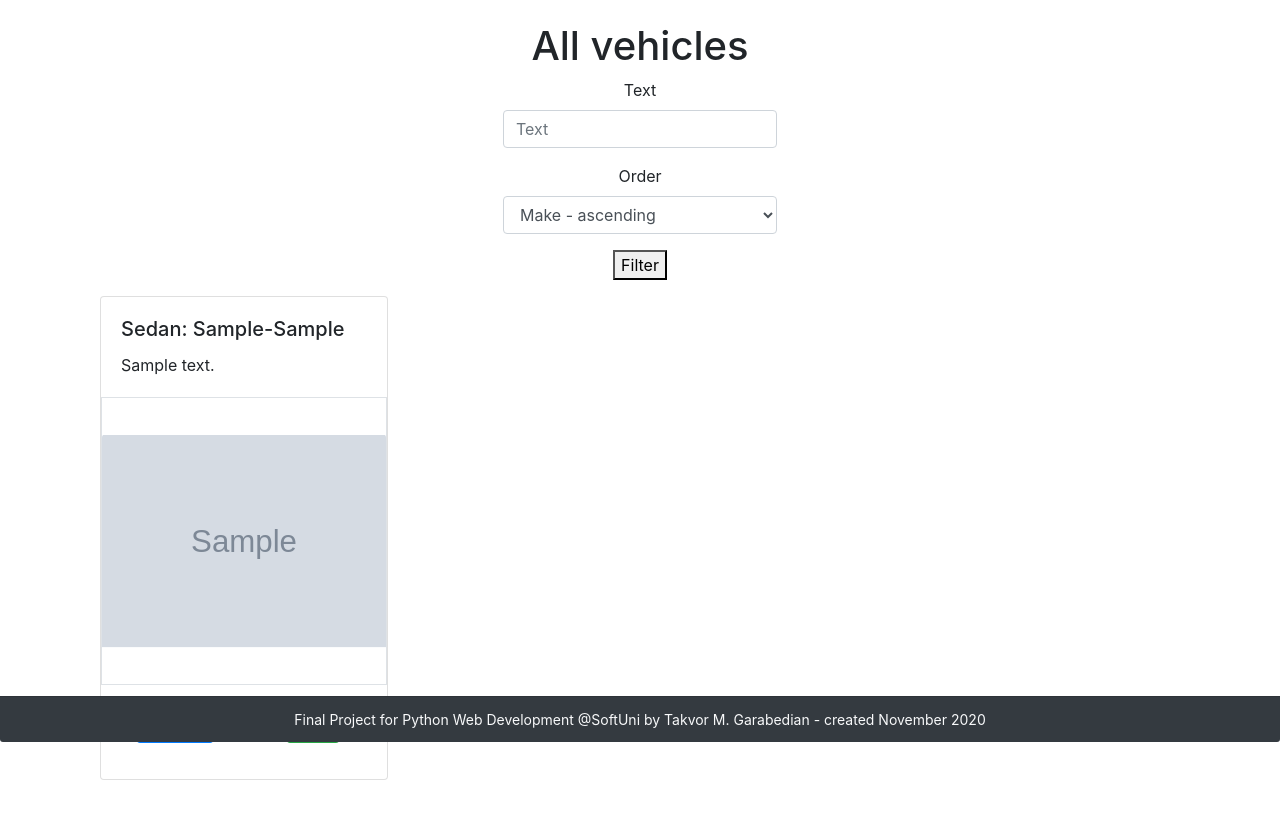
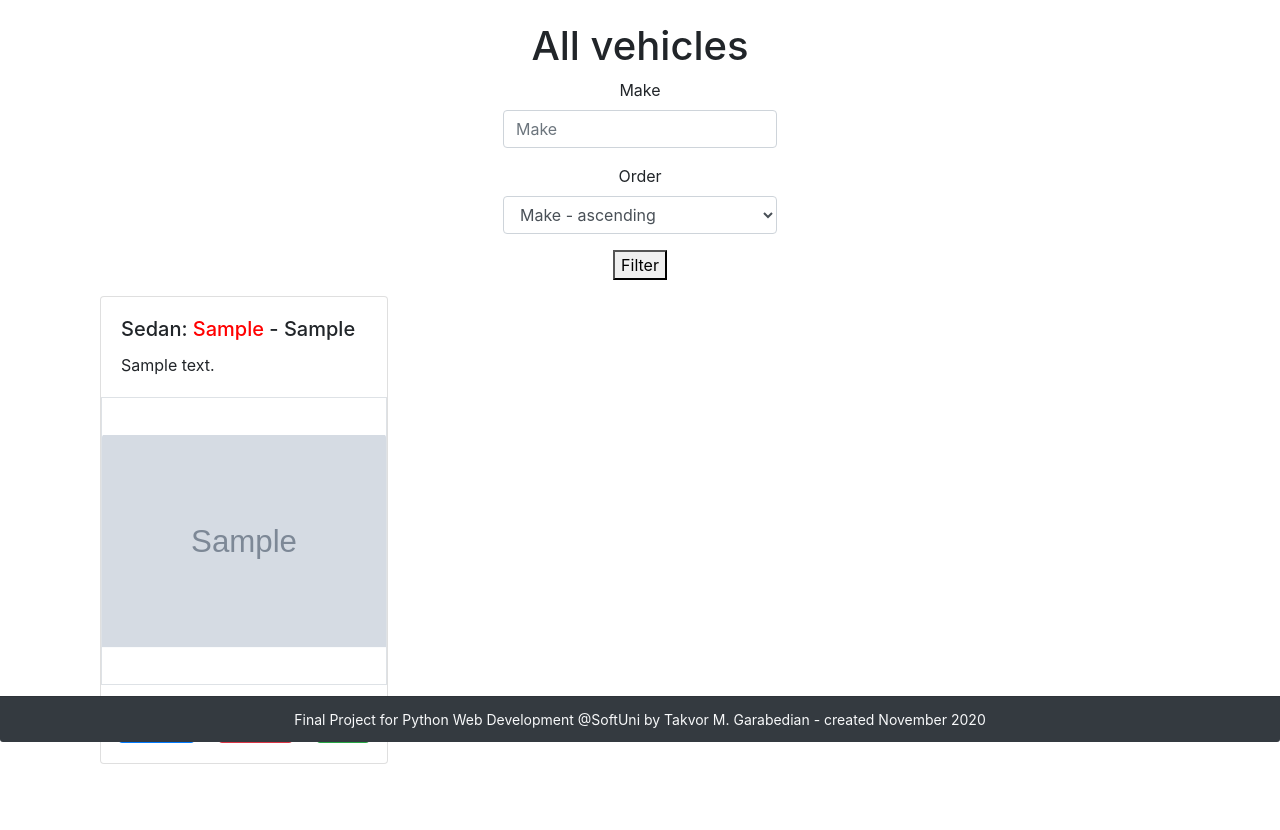
Before and after one commit to garabedian/AutoCry_Python_WEB_Final_Project, a Django app: page /item/ in a window 1280 px wide. Shown: the part 58-888 px from the top of the page. After the commit the page ends 822 px from the top, so only its background shows below. Run offline with Django 3.2, Linux system fonts and the light colour scheme; a user stored in the database is signed in; tables that the repository leaves empty hold one stand-in row (values such as "Sample post"); grey boxes marked "Sample" are stand-in pictures; some libraries are stand-ins or nearby versions.

Commit message:
playing around

```diff
--- a/main_app/forms.py
+++ b/main_app/forms.py
@@ -69,7 +69,7 @@ class FilterForm(forms.Form):
         (DATE_DESC, 'Published - descending'),
     )
 
-    text = forms.CharField(
+    make = forms.CharField(
         required=False,
     )
     order = forms.ChoiceField(
--- a/main_app/models.py
+++ b/main_app/models.py
@@ -58,3 +58,8 @@ class Comment(models.Model):
     author = models.ForeignKey('auth.User', default=None, on_delete=models.CASCADE)
     item = models.ForeignKey(Item, on_delete=models.CASCADE)
     comment = models.TextField(blank=False, max_length=200)
+    published = models.DateField()
+
+    def publish(self):
+        self.published = timezone.now()
+        self.save()
--- a/main_app/views.py
+++ b/main_app/views.py
@@ -6,20 +6,21 @@ from autocry_core.decorators import allowed_groups
 from main_app.forms import ItemForm, CommentForm, DeleteItemForm, FilterForm
 from main_app.models import Item, Like, Comment
 
+
 def liked_already(pk, current_user):
     return Like.objects.filter(item_id=pk).filter(author_id=current_user).exists()
 
+
 def extract_filter_values(params):
     order = params['order'] if 'order' in params else FilterForm.ORDER_ASC
-    text = params['text'] if 'text' in params else ''
+    make = params['make'] if 'make' in params or 'model' in params else ''
 
     return {
         'order': order,
-        'text': text,
+        'make': make,
     }
 
 
-# Create your views here.
 def landing_page(request):
     return render(request, 'landing_page.html')
 
@@ -33,7 +34,10 @@ def list_items(request):
         FilterForm.DATE_DESC: '-published_date',
     }
     order_by = choices[params['order']]
-    items = Item.objects.filter(make__icontains=params['text']).order_by(order_by)
+
+    items_make = Item.objects.filter(make__icontains=params['make'])
+    items_model = Item.objects.filter(model__icontains=params['make'])
+    items = (items_make | items_model).order_by(order_by)
 
     users = get_user_model().objects.all()
 
@@ -41,11 +45,11 @@ def list_items(request):
         item.can_edit = item.author_id == request.user.id or request.user.is_superuser
         creator = users.filter(id=item.author_id)
         item.creator = creator[0].username
-        item.empty = Item.objects.all().count() <= 0
 
     context = {
         'items': items,
         'filter_form': FilterForm(initial=params),
+        'items_empty': Item.objects.all().count() <= 0,
     }
 
     return render(request, 'items/item_list.html', context)
@@ -56,7 +60,7 @@ def details_or_comment_item(request, pk):
     item = Item.objects.get(pk=pk)
     if request.method == 'GET':
 
-        users = {}   # id: name
+        users = {}  # id: name
         for user in get_user_model().objects.all():
             users[user.id] = user.username
 
@@ -77,6 +81,7 @@ def details_or_comment_item(request, pk):
             comment = Comment(comment=form.cleaned_data['comment'])  # ModelForm class used
             comment.item = item  # Attach ForeignKey
             comment.author = request.user
+            comment.publish()
             comment.save()
             return redirect('item details or comment', pk)
         context = {
--- a/requirements.txt
+++ b/requirements.txt
@@ -7,12 +7,14 @@ Django==3.1.3
 django-bootstrap4==2.3.1
 django-cleanup==5.1.0
 django-cors-headers==3.5.0
+django-file-resubmit==0.5.2
 django-heroku==0.3.1
 gunicorn==20.0.4
 heroku==0.1.4
 idna==2.10
 Pillow==8.0.1
 psycopg2==2.8.6
+psycopg2-binary==2.8.6
 python-dateutil==2.8.1
 pytz==2020.4
 requests==2.25.0
--- a/static/css/custom.css
+++ b/static/css/custom.css
@@ -1,7 +1,12 @@
 .vertical-center {
-  margin: 0;
-  position: relative;
-  top: 50%;
-  -ms-transform: translateY(-50%);
-  transform: translateY(-50%);
+    margin: 0;
+    position: relative;
+    top: 50%;
+    -ms-transform: translateY(-50%);
+    transform: translateY(-50%);
 }
+
+.evenly-distributed-buttons {
+    display: flex;
+    justify-content: space-around;
+}
--- a/templates/items/item_detail.html
+++ b/templates/items/item_detail.html
@@ -61,7 +61,7 @@
                 <div class="box">
                     {% for key, value in users.items %}
                         {%  if key == comment.author_id %}
-                            <h5><em><u>"{{ value }}"  &ensp;wrote:</u></em></h5>
+                            <h5><em><u>Written by &nbsp;<span style="color: red">"{{ value }}"</span> &nbsp;on {{ comment.published }}:</u></em></h5>
                         {% endif %}
                     {% endfor %}
                     <h5>{{ comment.comment }}</h5>
--- a/templates/items/item_list.html
+++ b/templates/items/item_list.html
@@ -5,20 +5,18 @@
         <h1 class='text-center'>All vehicles</h1>
         {% if items %}
             <div class="w-100 text-center">
-
                 <form class="d-lg-inline-block" method="get" action="{% url 'list items' %}">
                     {% csrf_token %}
                     {% bootstrap_form filter_form %}
                     <button>Filter</button>
                 </form>
-
             </div>
             <div class="row">
                 {% for item in items %}
                     <div class="col-lg-4">
                         <div class="card" style="width: 18rem">
                             <div class="card-body">
-                                <h5 class="card-title">{{ item.type|capfirst }}: {{ item.make }}-{{ item.model }}</h5>
+                                <h5 class="card-title">{{ item.type|capfirst }}: <span style="color: red">{{ item.make }}</span> - {{ item.model }}</h5>
                                 <p class="card-text">{{ item.description }}</p>
                             </div>
                             <div class="border" style="height: 18rem">
@@ -31,29 +29,22 @@
                                 {% endif %}
                             </div>
                             <div class="card-body">
-                                <div class="row text-justify">
-                                    <div class="col-lg-6">
-                                        <p class="lead text-center">
+                                <div class="row evenly-distributed-buttons">
                                             <a href="{% url 'item details or comment' item.id %}"
                                                class="btn btn-primary">Details</a>
-                                        </p>
-                                    </div>
-                                    <div class="col-lg-6">
-                                        <p class="lead text-center">
                                             {% if item.can_edit %}
+                                                <a href="{% url 'delete item' item.id %}" class="btn btn-danger">Delete</a>
                                                 <a href="{% url 'edit item' item.id %}" class="btn btn-success">Edit</a>
                                             {% else %}
                                                 <a href="" class="btn btn-success">Added by: <em>{{ item.creator }}</em></a>
                                             {% endif %}
-                                        </p>
-                                    </div>
                                 </div>
                             </div>
                         </div>
                     </div>
                 {% endfor %}
             </div>
-        {% elif item.empty %}
+        {% elif items_empty %}
             <div><br></div>
             <div><br></div>
             <div><br></div>
--- a/templates/landing_page.html
+++ b/templates/landing_page.html
@@ -17,6 +17,9 @@
     <link rel="stylesheet" href="https://stackpath.bootstrapcdn.com/font-awesome/4.7.0/css/font-awesome.min.css"
           integrity="sha384-wvfXpqpZZVQGK6TAh5PVlGOfQNHSoD2xbE+QkPxCAFlNEevoEH3Sl0sibVcOQVnN" crossorigin="anonymous">
 
+    {#    Animation downloaded from https://animate.style/#}
+    <link rel="stylesheet" href="https://cdnjs.cloudflare.com/ajax/libs/animate.css/4.1.1/animate.min.css"/>
+
     <link rel="icon" type="image/png" href="{% static 'images/car.png' %}">
     <link rel="stylesheet" href="{% static '/css/custom.css' %}">
 </head>
@@ -31,17 +34,17 @@
                 <img style="width: 100%"
                      src="{% static 'images/group of cars.jpg' %}" alt="">
                 <div class="absolute">
-                    <h1 class="display-4 text-center"><strong>Welcome to Auto Cry</strong></h1>
-                    <p class="lead text-lg-center"><em><strong>Share the cars and vehicles you own or
+                    <h1 class="display-4 text-center animate__animated animate__bounceInLeft"><strong>Welcome to Auto Cry</strong></h1>
+                    <p class="lead text-lg-center animate__animated animate__bounceInRight"><em><strong>Share the cars and vehicles you own or
                         like.</strong></em>
                     </p>
                     <hr class="my-4">
-                    <div class="inner cover">
+                    <div class="inner cover animate__animated  animate__zoomInUp">
                         <h1 class="cover-heading"></h1>
                         <div class="row">
                             <div class="col-lg-6">
                                 <p class="lead">Registered user? <br><a href="{% url 'login user' %}"
-                                                                                class="btn btn-lg btn-secondary">sign
+                                                                        class="btn btn-lg btn-secondary">sign
                                     in</a></p>
                             </div>
                             <div class="col-lg-6">
@@ -51,14 +54,14 @@
                             </div>
                         </div>
                     </div>
-
                     <hr class="my-4">
-                    <div class="inner cover">
+                    <div class="inner cover animate__animated animate__zoomIn">
                         <h1 class="cover-heading"></h1>
                         <div class="row">
                             <div class="col-lg-6">
                                 <p class="lead text-right">Free public zone&ensp;<br>
-                                    <a href="{% url 'list items' %}" class="btn btn-lg btn-secondary">List all vehicles</a></p>
+                                    <a href="{% url 'list items' %}" class="btn btn-lg btn-secondary">List all
+                                        vehicles</a></p>
                             </div>
                             <div class="col-lg-6">
                                 <p class="lead">Logged in users can<br>
@@ -68,7 +71,6 @@
                             </div>
                         </div>
                     </div>
-
                 </div>
             </div>
         {% endblock content %}
```
Also changed, not shown: main_app/migrations/0002_comment_published.py (added), media/images/l_1.jpg (deleted), media/profiles/Martina_2018.jpg (deleted), package-lock.json (added).
